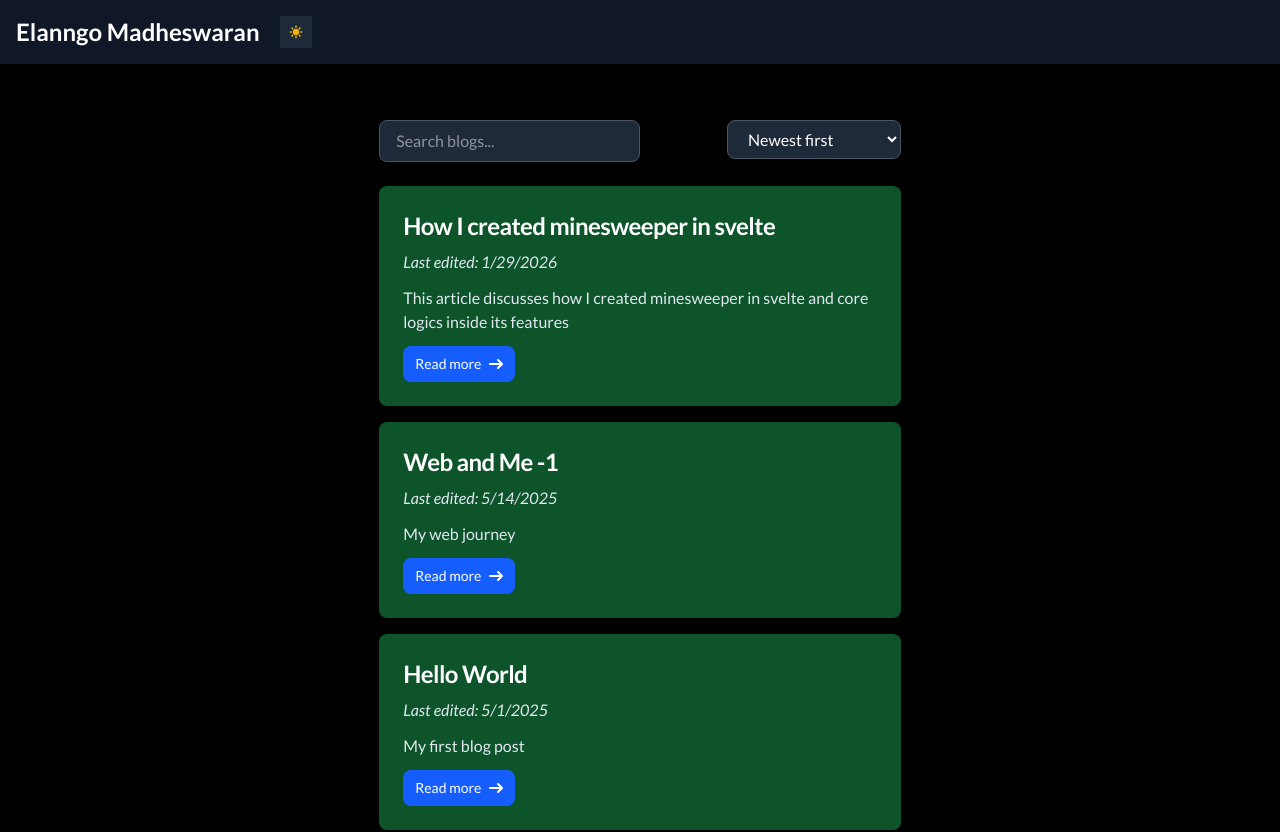
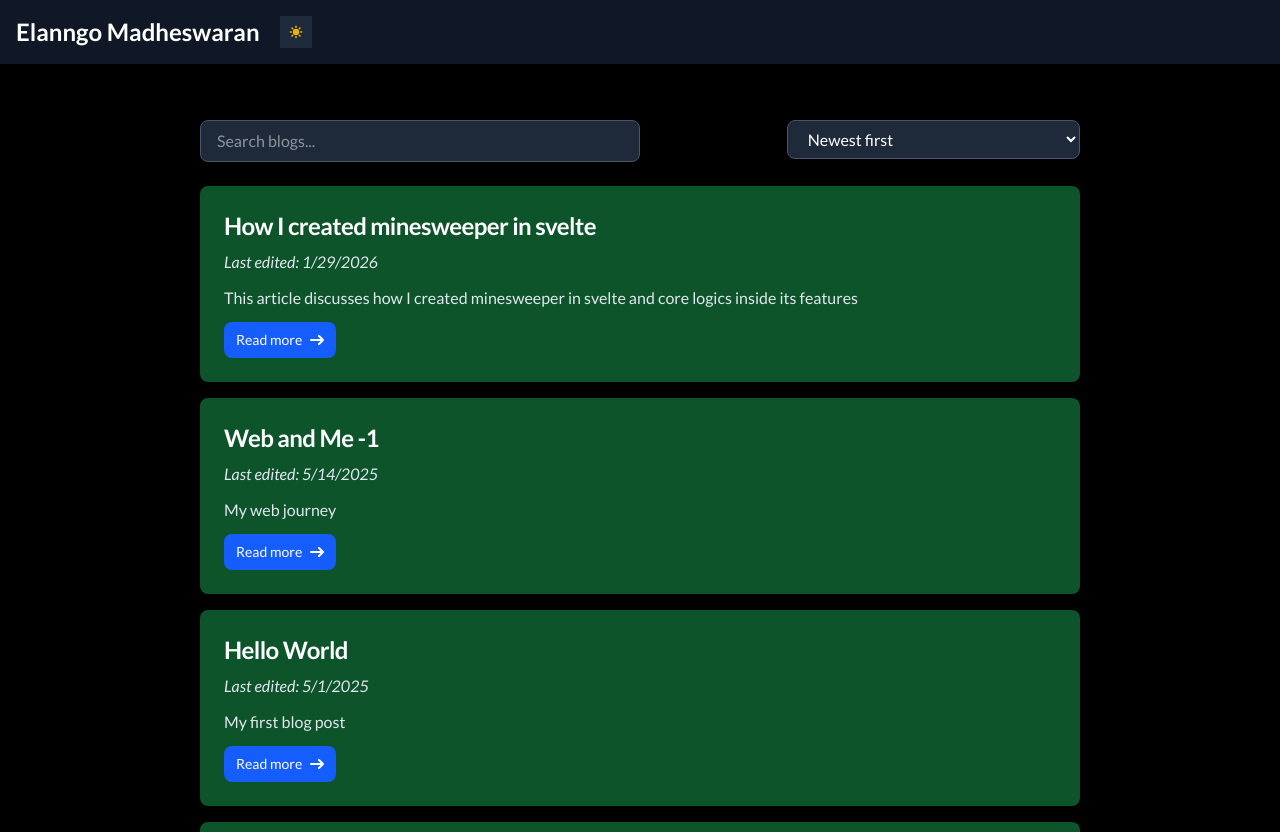
Before and after one commit to Elanngo-Madheswaran/portfolio, a SvelteKit app in the folder myweb/: page /blogs in a window 1280 px wide. Shown: the top 832 px of the page. Built offline with nearby package versions, Linux system fonts and the light colour scheme.

Commit message:
Enhance layout consistency across pages by adjusting div classes for full-width support

```diff
--- a/myweb/src/routes/+layout.svelte
+++ b/myweb/src/routes/+layout.svelte
@@ -7,5 +7,6 @@
     <title>Elanngo Madheswaran's Portfolio | Portfolio</title>
 </svelte:head>
 
-
-{@render children()}
+<div class="w-full dark:bg-black  bg-white flex flex-col justify-center items-center">
+    {@render children()}
+</div>
--- a/myweb/src/routes/+page.svelte
+++ b/myweb/src/routes/+page.svelte
@@ -103,7 +103,7 @@ let { form , data } = $props();
     <title>Elanngo Madheswaran's Portfolio | Portfolio</title>
 </svelte:head>
 
-<div class="bg-white dark:bg-black selection:bg-green-700 selection:text-white {theme == 'dark' ? 'dark' : ''} transition duration-700 ease-in-out h-full">
+<div class=" max-w-screen-2xl   selection:bg-green-700 selection:text-white {theme == 'dark' ? 'dark' : ''} transition duration-700 flex flex-col ease-in-out h-full w-full">
         <header class="fixed w-full z-20 top-0 start-0">
             <!-- top nav bar -->
             <Navbar />
@@ -113,7 +113,7 @@ let { form , data } = $props();
         <!-- Main text -->
         <div class="h-20" aria-hidden="true"></div>
         <div class="flex flex-col">
-            <div class="text-dark dark:text-white flex m-5 p-5 xl:w-3/4 self-center md:flex-row flex-col">
+            <div class="text-dark dark:text-white flex m-5 p-5 2xl:w-3/4 self-center md:flex-row flex-col">
                 <div class="sm:m-5 sm:p-5 flex flex-col">
                     <p class="text-2xl lg:text-4xl font-bold">Hi <span class="dark:text-green-400 text-green-900">I'm</span></p>
                     <p class="font-bold lg:text-6xl text-4xl my-5 jello-horizontal">Elan<span class="bounce-in-bck inline-block">n</span>go <span class="dark:text-green-500 text-green-900">Madheswaran</span></p>
--- a/myweb/src/routes/blogs/+layout.svelte
+++ b/myweb/src/routes/blogs/+layout.svelte
@@ -5,7 +5,7 @@
     import { theme } from '$lib/stores/themeStore';
 </script>
 
-<div class="bg-white dark:bg-black selection:bg-green-700 selection:text-white {theme == 'dark' ? 'dark' : ''} transition duration-700 ease-in-out h-full pt-10">
+<div class="bg-white dark:bg-black selection:bg-green-700 selection:text-white {theme == 'dark' ? 'dark' : ''} transition duration-700 ease-in-out h-full w-full pt-10">
     <header class="fixed w-full z-20 top-0 start-0">
         <Navbar />
     </header>
--- a/myweb/src/routes/blogs/+page.svelte
+++ b/myweb/src/routes/blogs/+page.svelte
@@ -30,12 +30,12 @@
     <title>My Blog</title>
 </svelte:head>
 
-<div class="bg-white dark:bg-black selection:bg-green-700 selection:text-white transition duration-700 ease-in-out">
-    <section class="flex flex-col">
+<div class="bg-white dark:bg-black selection:bg-green-700 selection:text-white transition duration-700 ease-in-out w-full flex flex-col justify-center items-center">
+    <section class="flex flex-col max-w-screen-2xl w-full">
         <div class="xl:w-3/4 self-center w-full sm:m-5 sm:p-5 flex flex-col">
 
             <!-- Search and sort controls -->
-            <div class="flex flex-col sm:flex-row justify-between mb-6 px-5">
+            <div class="flex flex-col w-full sm:flex-row justify-between mb-6 px-5">
                 <div class="mb-4 sm:mb-0 sm:w-1/2 mr-2">
                     <input
                         type="text"
```
